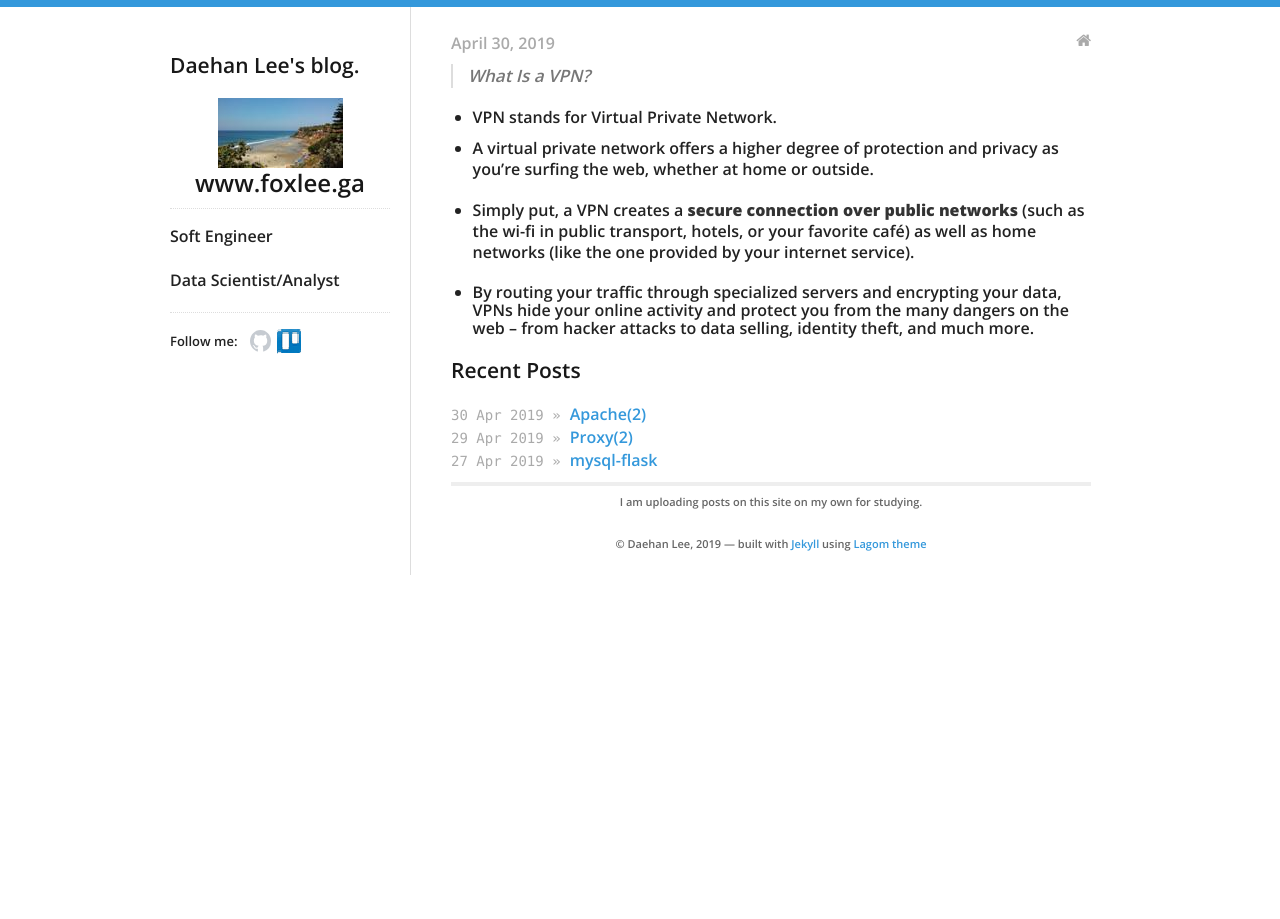
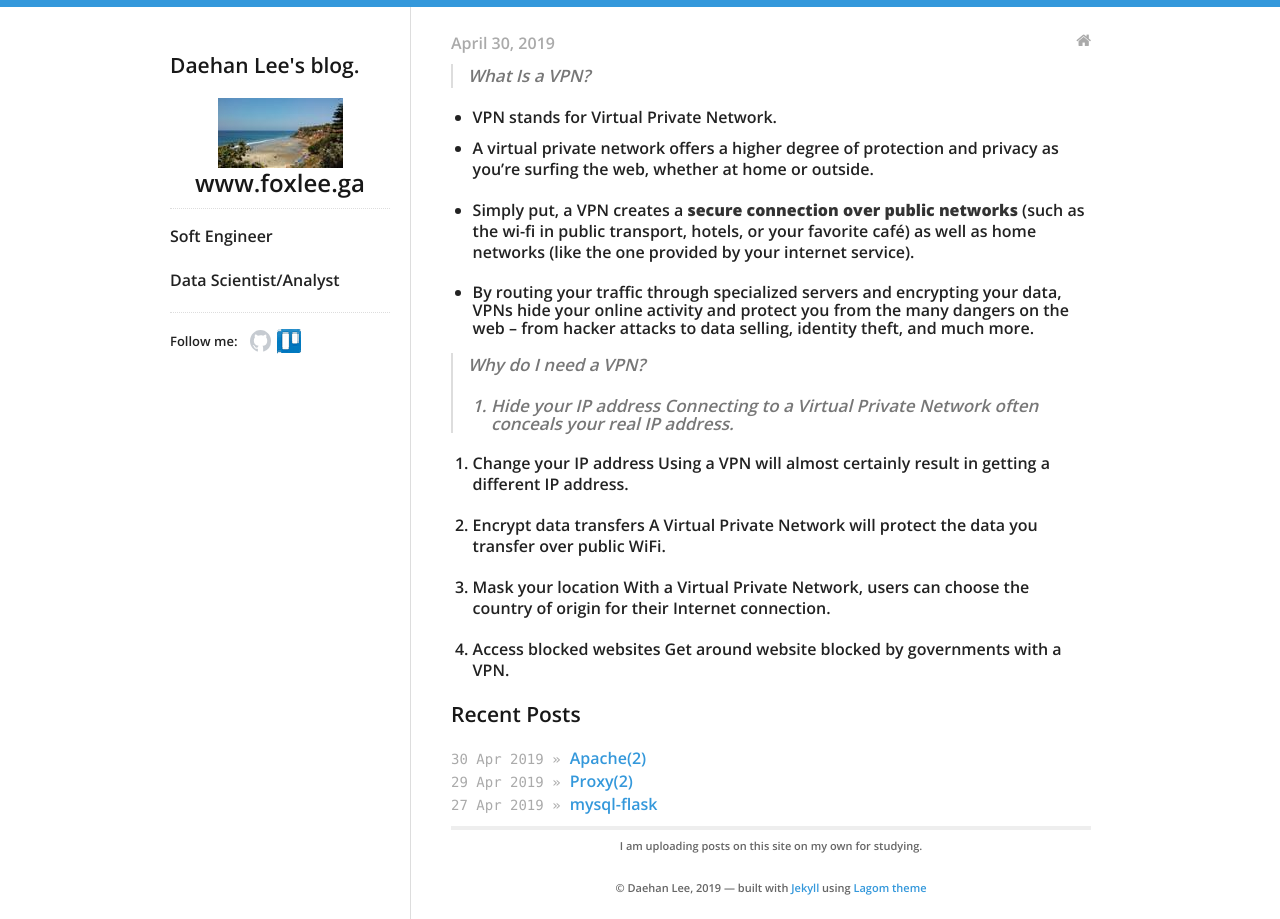
Before and after one commit to daehan0226/Study, a Jekyll site: the page built from _posts/2019-04-30-VPN.md, in a window 1280 px wide. Built offline with Jekyll 4.4.1, drawn with Linux system fonts in a browser that asks for light colours.

Commit message:
Update 2019-04-30-VPN.md

```diff
--- a/_posts/2019-04-30-VPN.md
+++ b/_posts/2019-04-30-VPN.md
@@ -13,3 +13,19 @@ categories:
 * Simply put, a VPN creates a **secure connection over public networks** (such as the wi-fi in public transport, hotels, or your favorite café) as well as home networks (like the one provided by your internet service).
 
 * By routing your traffic through specialized servers and encrypting your data, VPNs hide your online activity and protect you from the many dangers on the web – from hacker attacks to data selling, identity theft, and much more.
+
+> Why do I need a VPN?
+1. Hide your IP address
+    Connecting to a Virtual Private Network often conceals your real IP address.
+
+2. Change your IP address
+    Using a VPN will almost certainly result in getting a different IP address.
+
+3. Encrypt data transfers
+    A Virtual Private Network will protect the data you transfer over public WiFi.
+
+4. Mask your location
+    With a Virtual Private Network, users can choose the country of origin for their Internet connection.
+
+5. Access blocked websites
+    Get around website blocked by governments with a VPN.
```
